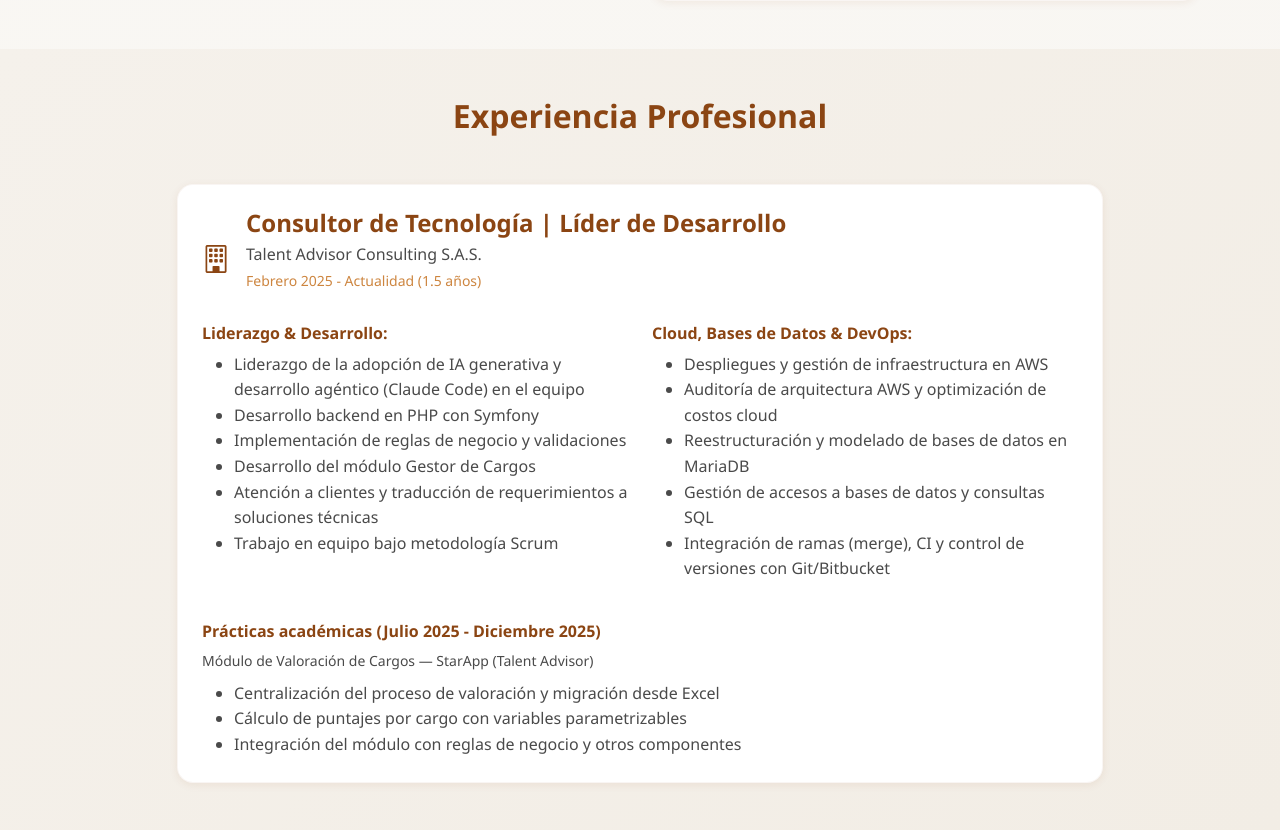
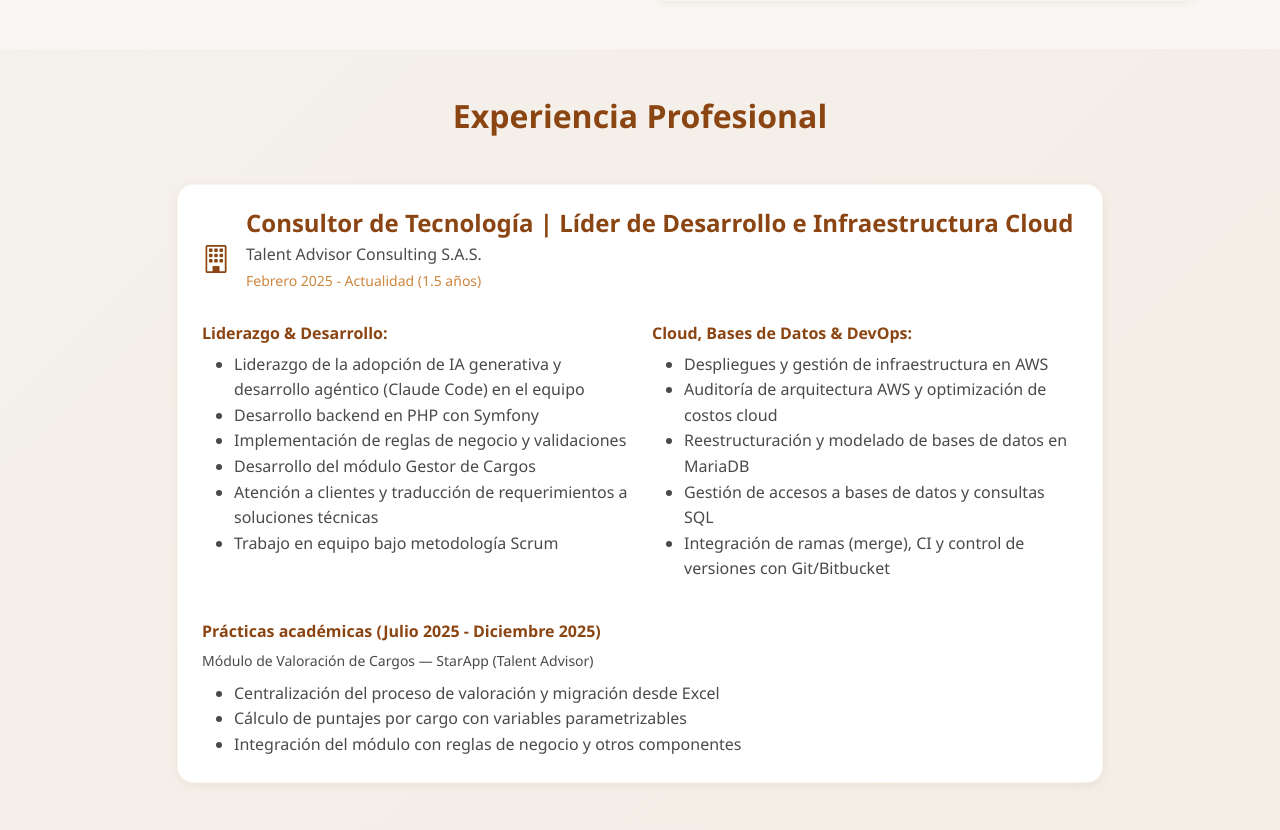
Before and after one commit to ZyFalo/Mi-Portafolio-Prod, a Django app: page / in a window 1280 px wide. Shown: the part 4634-5464 px from the top of the page. Run offline with Django 5.2, Linux system fonts and the light colour scheme; data that the repository does not hold is empty.

Commit message:
Actualizar cargo en StarApp a "Líder de Desarrollo e Infraestructura Cloud"
Refleja el alcance ampliado del rol (desarrollo + infraestructura cloud) en la
sección de Experiencia del portafolio.

Co-Authored-By: Claude Opus 4.8 (1M context) <noreply@anthropic.com>

```diff
--- a/templates/core/home.html
+++ b/templates/core/home.html
@@ -419,7 +419,7 @@
                     <div class="d-flex align-items-center mb-3">
                         <i class="bi bi-building text-primary fs-3 me-3"></i>
                         <div>
-                            <h4 class="text-primary fw-bold mb-1">Consultor de Tecnología | Líder de Desarrollo</h4>
+                            <h4 class="text-primary fw-bold mb-1">Consultor de Tecnología | Líder de Desarrollo e Infraestructura Cloud</h4>
                             <p class="text-main fw-medium mb-0">Talent Advisor Consulting S.A.S.</p>
                             <p class="text-accent small">Febrero 2025 - Actualidad (1.5 años)</p>
                         </div>
```
